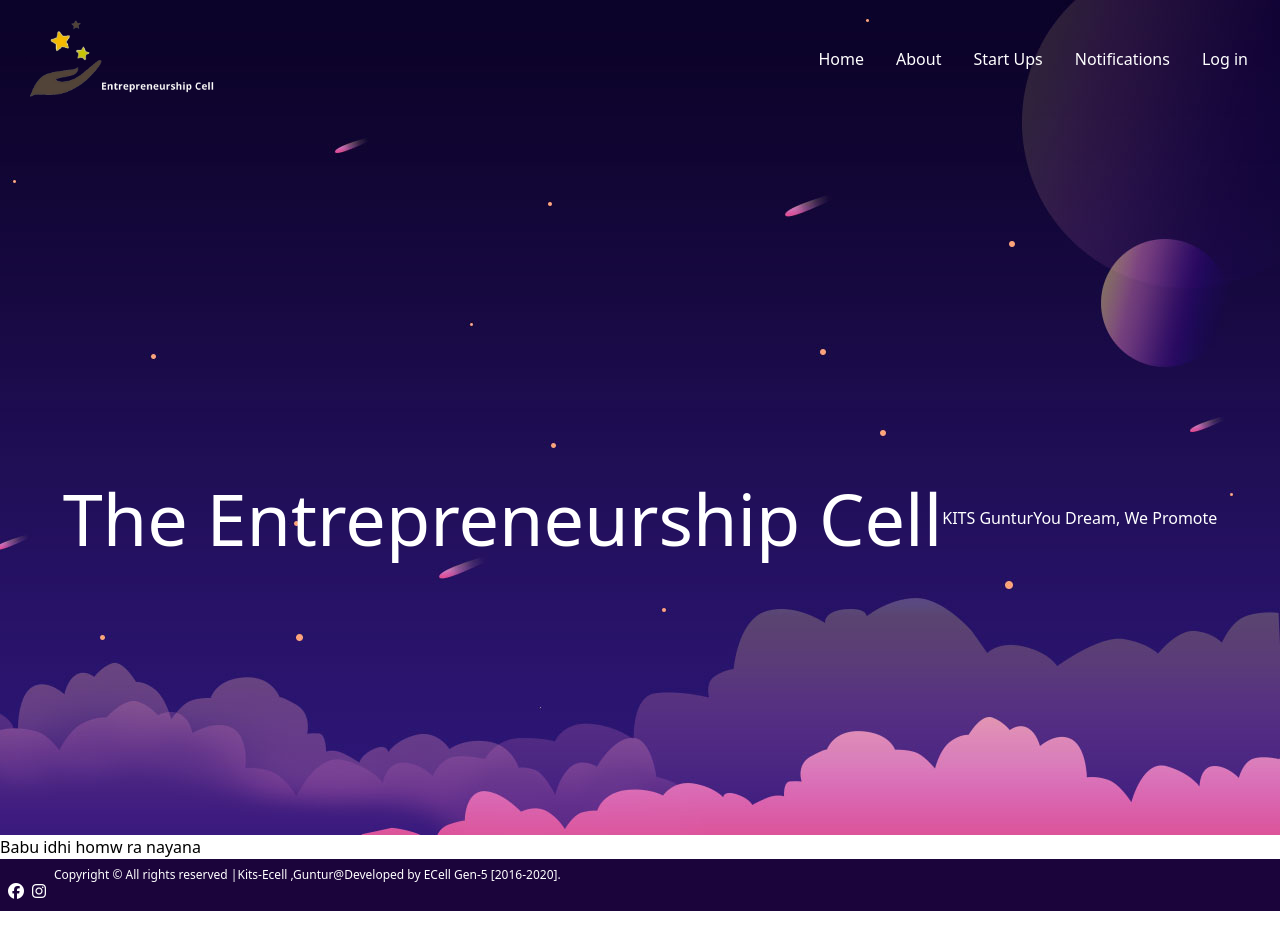
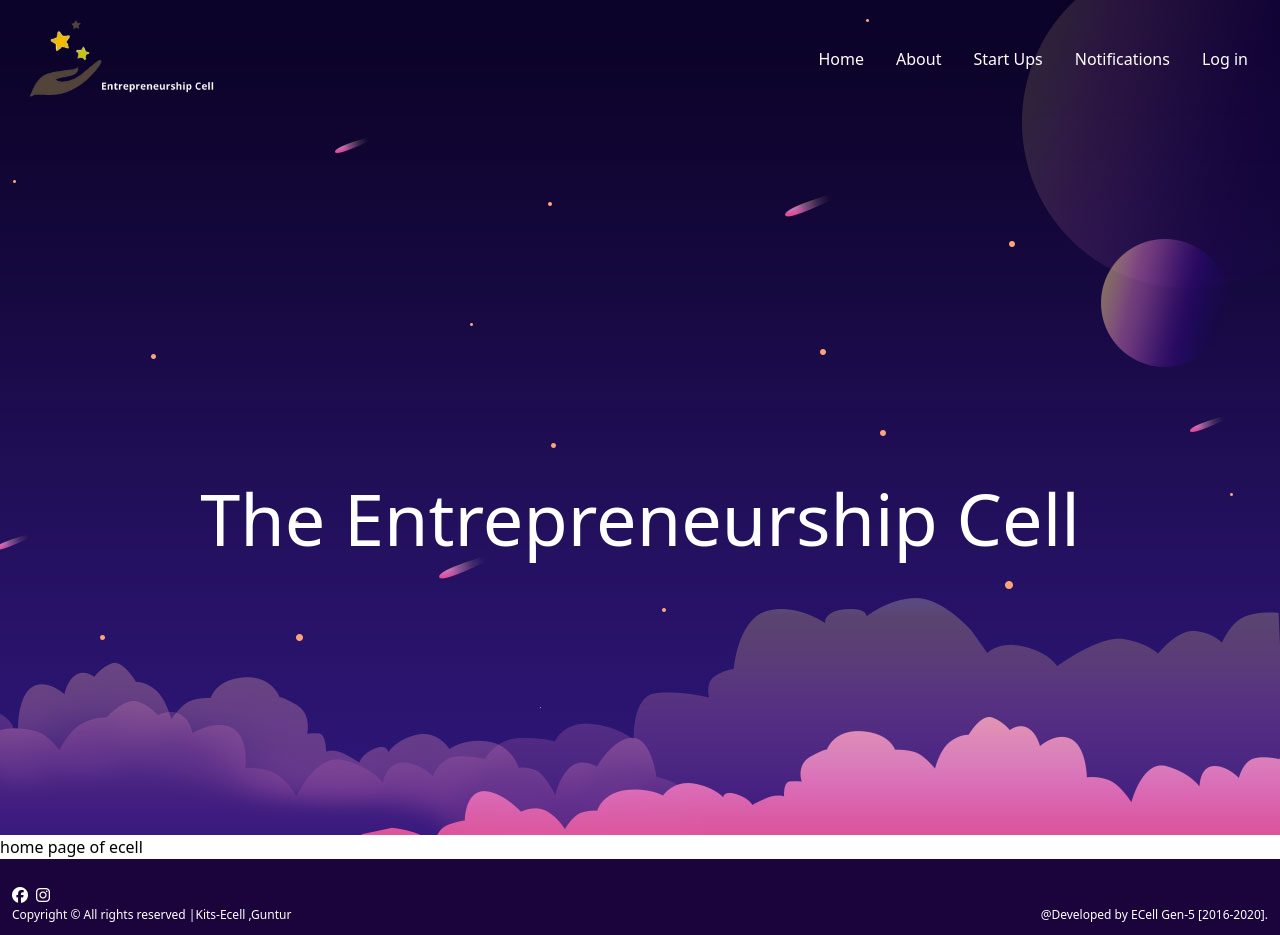
Before and after one commit to PRIVACY47/frontend, a React (Create React App) app: page / in a window 1280 px wide. Built offline with nearby package versions, Linux system fonts and the light colour scheme.

Commit message:
changed ui

```diff
--- a/src/components/Footer.js
+++ b/src/components/Footer.js
@@ -2,7 +2,7 @@
 export const Footer = () => {
     return (
         <>
-       <footer className="w-full flex flex-column p-2" style={{backgroundColor:"#1b043b" ,color:"white"}}>
+       <footer className="w-full  p-3" style={{backgroundColor:"#1b043b" ,color:"white"}}>
 
 
             <div className="flex flex-row items-center mt-3 ">
--- a/src/components/Home.js
+++ b/src/components/Home.js
@@ -33,9 +33,9 @@ export const Home = (props) => {
         "
       >
        <div>
-          <a href="/">
+
           <img src={Logo} alt="Ecell logo" height="100" width="210" />
-          </a>
+
         </div>
 
          <svg
@@ -91,11 +91,11 @@ export const Home = (props) => {
 
 
             <h1 className=" text-2xl md:text-7xl"> The Entrepreneurship Cell</h1>
-            <p>KITS Guntur</p>
-            <p>You Dream, We Promote</p>
+            {/* <p>KITS Guntur</p>
+            <p>You Dream, We Promote</p> */}
 </div>
   </div>
-        <p>Babu idhi homw ra nayana</p>
+        <p>home page of ecell</p>
         <Footer/>
         </div>
         </>
```
